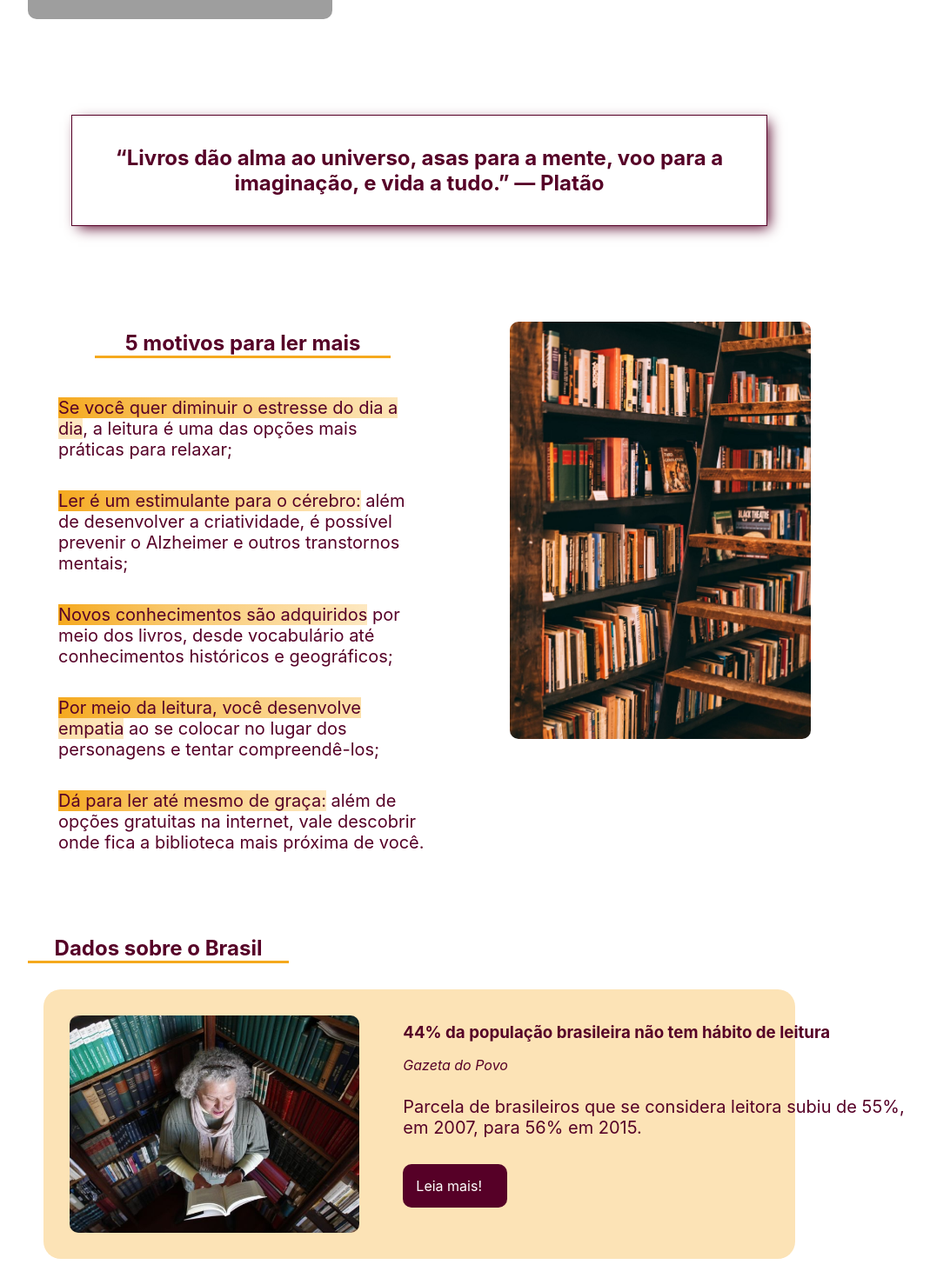
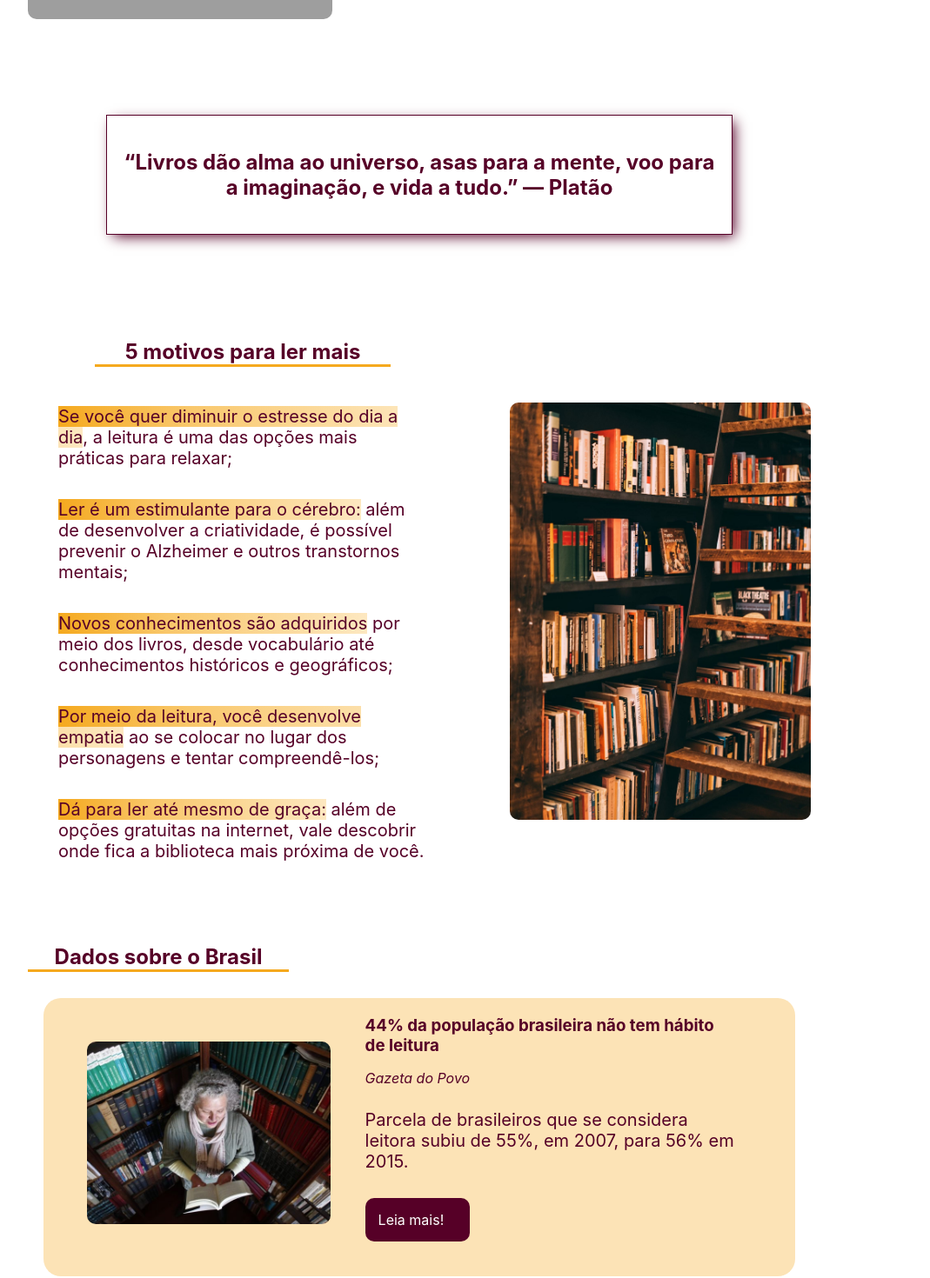
Before and after one commit to cecisousa/reprograma-cantinho-da-leitura, a React (Create React App) app in the folder cantinho-da-leitura/: page /por-que-ler in a window 1280 px wide. Shown: the part 641-2111 px from the top of the page at 87% size, without its empty margins (158-1227 px from the left). Built offline with nearby package versions, Linux system fonts and the light colour scheme; grey boxes are pictures that could not be loaded; a web font is replaced by a local one.

Commit message:
finaliza responsividade da secao por que ler

```diff
--- a/cantinho-da-leitura/src/components/Header/styles.css
+++ b/cantinho-da-leitura/src/components/Header/styles.css
@@ -86,15 +86,19 @@ h1 {
   text-shadow: 5px 5px 5px rgba(0, 0, 0, 0.75);
 }
 
+@media (max-width: 930px) {
+  h1 {
+    font-size: 54px;
+  }
+}
+
 @media (max-width: 660px) {
-
   h1 {
     font-size: 48px;
   }
 }
 
 @media (max-width: 435px) {
-
   h1 {
     font-size: 36px;
   }
--- a/cantinho-da-leitura/src/components/Intro/index.js
+++ b/cantinho-da-leitura/src/components/Intro/index.js
@@ -4,7 +4,9 @@ import './styles.css'
 const Intro = (props) => {
     return (
         <div className="intro">
-            <img className="imagemIntro" src={props.imagem} alt={props.alt} />
+            <div className="divImagem">
+                <img className="imagemIntro" src={props.imagem} alt={props.alt} />
+            </div>
             <div className="divIntro">
                 <p className="textoIntro">{props.paragrafo1}</p>
                 <p className="textoIntro">{props.paragrafo2}</p>
--- a/cantinho-da-leitura/src/components/Intro/styles.css
+++ b/cantinho-da-leitura/src/components/Intro/styles.css
@@ -5,6 +5,11 @@
 
 .divIntro {
     margin: auto 20px;
+}
+
+.divImagem {
+    display: flex;
+    align-items: center;
 }
 
 .textoIntro {
@@ -24,3 +29,21 @@
     margin: 30px;
     border-radius: 10px;
 }
+
+@media (max-width: 1200px) {
+    .intro {
+        display: block;
+    }
+
+    .divImagem {
+        margin: 30px auto;
+        display: flex;
+        justify-content: center;
+    }
+}
+
+@media (max-width: 400px){
+    .imagemIntro {
+        width: 300px;
+    }
+}
--- a/cantinho-da-leitura/src/components/Nav/Menu/styles.css
+++ b/cantinho-da-leitura/src/components/Nav/Menu/styles.css
@@ -80,7 +80,7 @@
     }
 }
 
-@media (max-width: 375px) {
+@media (max-width: 475px) {
     .navbar-menu__botao {
         padding: 6px;
     }
--- a/cantinho-da-leitura/src/pages/Porque/components/Dados/Box/index.js
+++ b/cantinho-da-leitura/src/pages/Porque/components/Dados/Box/index.js
@@ -4,7 +4,9 @@ import './styles.css'
 const Box = (props) => {
     return (
         <div className="box">
-            <img className="imagemBox" src={props.src} alt={props.alt}/>
+            <div className="divImagemBox">
+                <img className="imagemBox" src={props.src} alt={props.alt}/>
+            </div>
             <div className="content">
                 <h3 className="tituloManchete">{props.titulo}</h3>
                 <p className="nomeVeiculo">{props.veiculo}</p>
--- a/cantinho-da-leitura/src/pages/Porque/components/Dados/Box/styles.css
+++ b/cantinho-da-leitura/src/pages/Porque/components/Dados/Box/styles.css
@@ -2,18 +2,23 @@
     display: flex;
     background-color: #fce3b6;
     margin: 30px auto;
+    padding: 20px;
     border-radius: 20px;
     width: 90%;
 }
 
+.divImagemBox {
+    width: 40%;
+}
+
 .imagemBox {
-    width: 350px;
-    height: 250px;
+    width: 85%;
     margin: 30px;
     border-radius: 10px;
 }
 
 .content {
+    width: 60%;
     display: flex;
     flex-flow: column;
     align-self: center;
@@ -22,7 +27,7 @@
 
 .tituloManchete {
     margin: 0;
-    width: 600px;
+    width: 90%;
     color: #560027;
 }
 
@@ -35,7 +40,7 @@
 .descricaoNoticia {
     font-size: 20px;
     color: #560027;
-    width: 600px;
+    width: 95%;
     margin: 10px 0;
 }
 
@@ -48,3 +53,66 @@
     text-decoration: none;
     border-radius: 10px;
 }
+
+@media (max-width: 1250px){
+    .box {
+        display: block;
+        width: 50%;
+    }
+
+    .divImagemBox {
+        width: 90%;
+        margin: 10px auto;
+    }
+
+    .content {
+        width: 90%;
+        margin: 10px auto;
+    }
+
+    .tituloManchete, .nomeVeiculo, .descricaoNoticia {
+        margin: 10px auto;
+        text-align: center;
+        width: 100%;
+    }
+
+    .botaoNoticia {
+        margin: 20px auto;
+    }
+}
+
+@media (max-width: 1100px) {
+    .box {
+        width: 70%;
+    }
+}
+
+@media (max-width: 850px) {
+    .box {
+        width: 80%;
+    }
+}
+
+@media (max-width: 500px) {
+    .box {
+        width: 90%;
+    }
+
+    .imagemBox {
+        margin: 20px;
+    }
+}
+
+@media (max-width: 380px){
+    .divImagemBox {
+        width: 100%;
+    }
+
+    .content {
+        width: 100%;
+    }
+
+    .tituloManchete {
+        font-size: 22px;
+    }
+}
--- a/cantinho-da-leitura/src/pages/Porque/components/Dados/styles.css
+++ b/cantinho-da-leitura/src/pages/Porque/components/Dados/styles.css
@@ -5,3 +5,16 @@
     margin: 30px;
     border-bottom: 3px solid #F5A91E;
 }
+
+@media (max-width: 1250px) {
+    .tituloDados {
+        margin: 30px auto;
+    }
+}
+
+@media (max-width: 400px) {
+    .tituloDados {
+        width: 220px;
+        font-size: 22px;
+    }
+}
--- a/cantinho-da-leitura/src/pages/Porque/components/Lista/index.js
+++ b/cantinho-da-leitura/src/pages/Porque/components/Lista/index.js
@@ -5,9 +5,6 @@ import './styles.css'
 const Lista = () => {
     return (
         <div className="secaoLista">
-            <div>
-                <img className="imagem" src={Estante} alt="Estante de livros ao lado de uma escada de madeira" />
-            </div>
             <div className="lista">
                 <h2 className="titulo">5 motivos para ler mais</h2>
                 <ul>
@@ -18,7 +15,9 @@ const Lista = () => {
                     <li className="item"><span className="detalheLista">Dá para ler até mesmo de graça:</span> além de opções gratuitas na internet, vale descobrir onde fica a biblioteca mais próxima de você.</li>
                 </ul>
             </div>
-
+            <div className="divImagem">
+                <img className="imagem" src={Estante} alt="Estante de livros ao lado de uma escada de madeira" />
+            </div>
         </div>
     )
 }
--- a/cantinho-da-leitura/src/pages/Porque/components/Lista/styles.css
+++ b/cantinho-da-leitura/src/pages/Porque/components/Lista/styles.css
@@ -6,7 +6,6 @@ ul {
 
 .secaoLista {
     display: flex;
-    flex-flow: row-reverse;
 }
 
 .item {
@@ -40,3 +39,24 @@ ul {
     margin: 30px;
     border-radius: 10px;
 }
+
+@media (max-width: 1150px){
+    .secaoLista {
+        display: block;
+    }
+}
+
+@media (max-width: 400px) {
+    .imagem {
+        height: 400px;
+    }
+
+    .titulo {
+        width: 250px;
+        font-size: 22px;
+    }
+
+    .item {
+        margin: 25px;
+    }
+}
--- a/cantinho-da-leitura/src/pages/Porque/components/Quote/styles.css
+++ b/cantinho-da-leitura/src/pages/Porque/components/Quote/styles.css
@@ -2,8 +2,8 @@
     border: 1px solid #560027;
     box-shadow: 5px 5px 15px -3px rgba(86,0,39,1);
     margin: 80px auto;
-    padding: 10px;
-    width: 800px;
+    padding: 15px;
+    width: 75%;
 }
 
 .conteudo {
@@ -12,3 +12,9 @@
     font-weight: bolder;
     text-align: center;
 }
+
+@media (max-width: 500px){
+    .quote {
+        width: 85%;
+    }
+}
--- a/cantinho-da-leitura/src/pages/Porque/styles.css
+++ b/cantinho-da-leitura/src/pages/Porque/styles.css
@@ -2,3 +2,21 @@
     width: 75%;
     margin: 0 auto;
 }
+
+@media (max-width: 1000px) {
+    .container {
+        width: 85%;
+    }
+}
+
+@media (max-width: 800px) {
+    .container {
+        width: 90%;
+    }
+}
+
+@media (max-width: 600px) {
+    .container {
+        width: 95%;
+    }
+}
```
